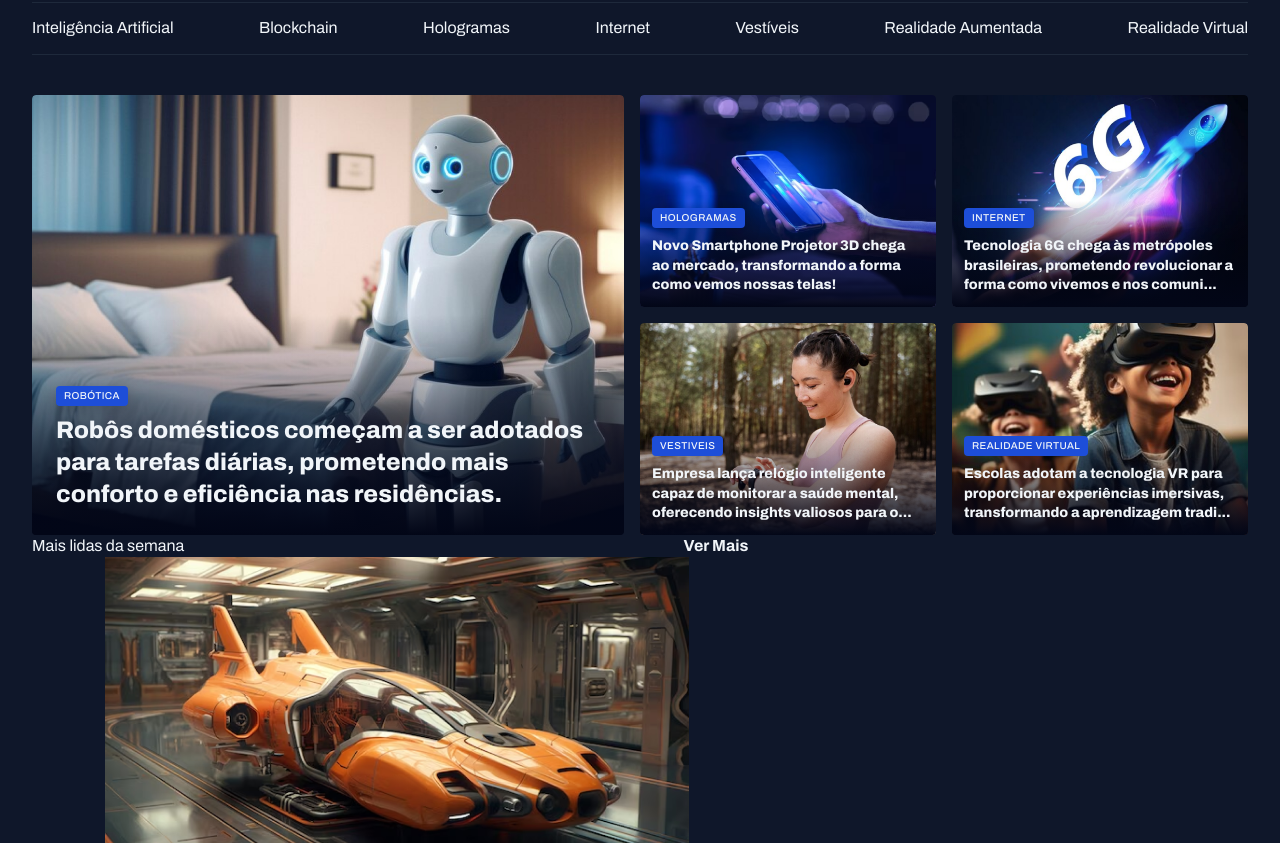
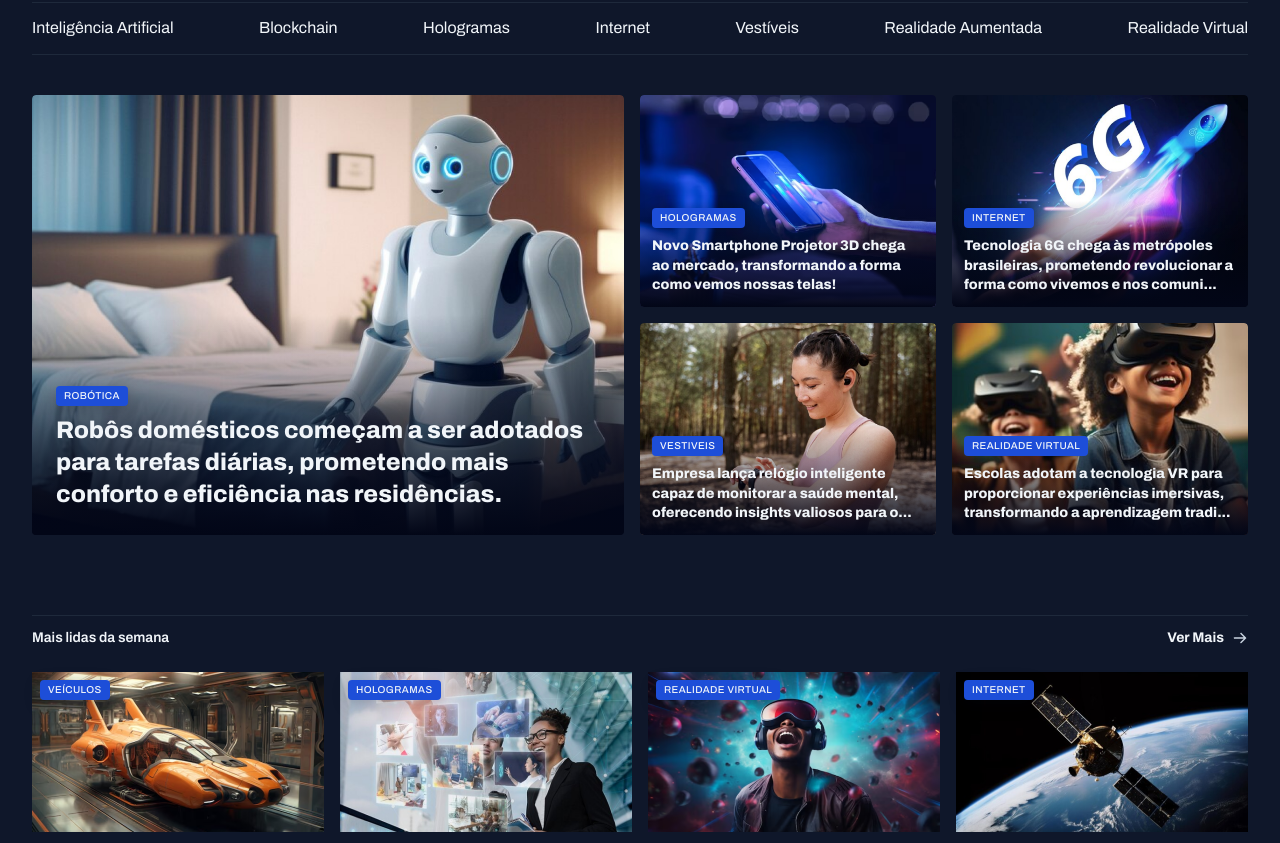
Before and after one commit to Midas-97/News-portal, a plain HTML site: page index.html in a window 1280 px wide. Shown: the part 60-903 px from the top of the page. Drawn offline with Linux system fonts and the light colour scheme.

Commit message:
aplicando estilos na seção mais lidas da semana

```diff
--- a/styles/global.css
+++ b/styles/global.css
@@ -54,6 +54,7 @@ img {
 
 main {
   margin-top: 40px;
+  gap: 80px;
 }
 
 .content-tag {
--- a/styles/sections.css
+++ b/styles/sections.css
@@ -1,3 +1,25 @@
+section header {
+  border-top: 1px solid var(--stroke-color);
+  padding-block: 12px 24px;
+  font: var(--text-span);
+
+  a {
+    justify-self: end;
+    align-items: center;
+    gap: 8px;
+
+    span {
+      background-image: url(../assets/icons/ArrowRight.png);
+      width: 16px;
+      height: 16px;
+    }
+
+    &:hover span {
+      background-image: url(../assets/icons/ArrowRight-rover.svg);
+    }
+  }
+}
+
 #featured {
   img {
     height: 100%;
@@ -33,3 +55,28 @@
     }
   }
 }
+
+#weekly {
+  & > div {
+    grid-template-columns: repeat(4, 292px);
+  }
+
+  img {
+    height: 160px;
+  }
+
+  figure {
+    position: relative;
+
+    .content-tag {
+      position: absolute;
+      top: 8px;
+      left: 8px;
+    }
+
+    p {
+      margin-top: 8px;
+      font-weight: 800;
+    }
+  }
+}
```
